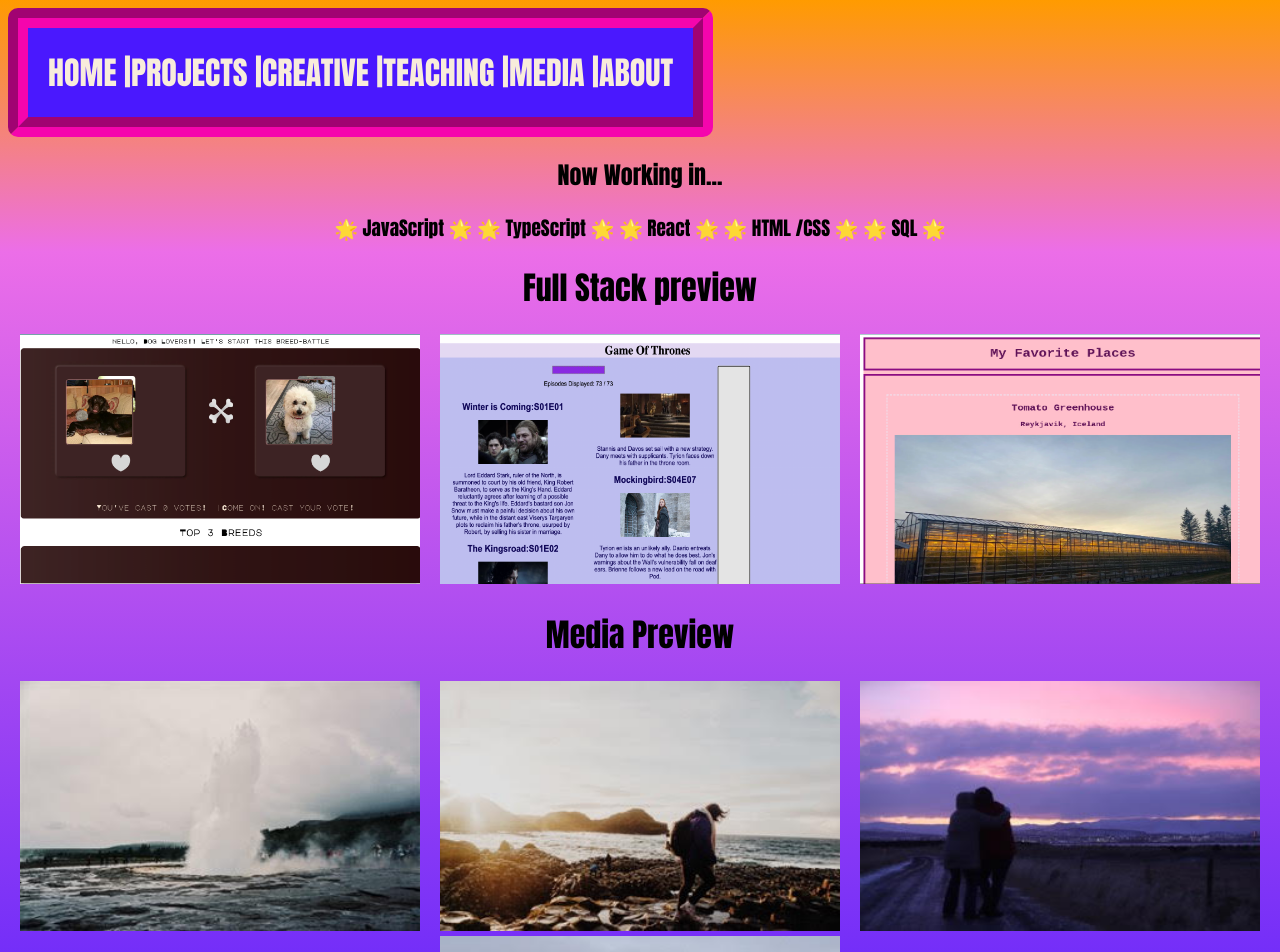
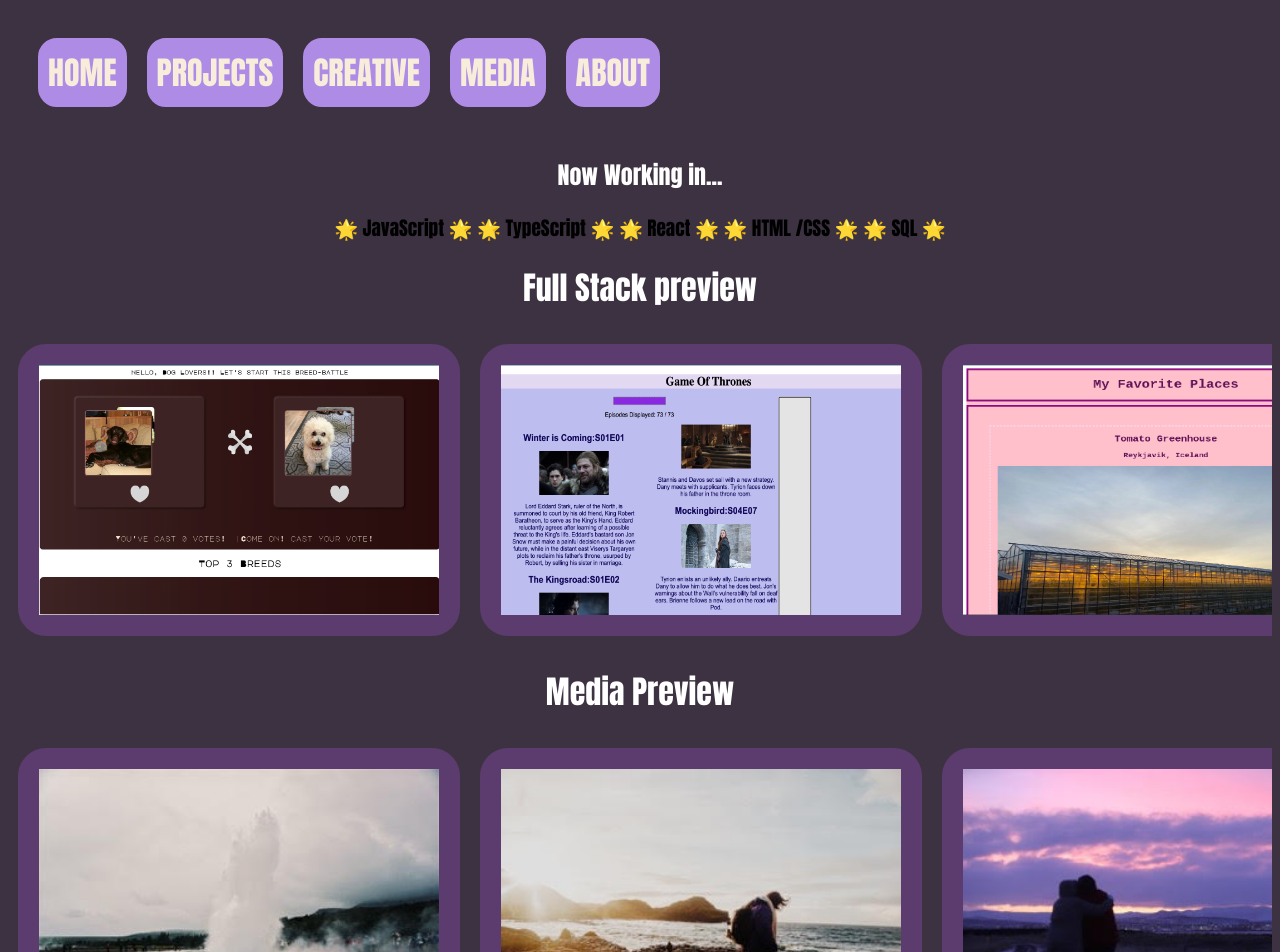
Before and after one commit to GracieLouFreebush22/portfolio-front, a React (Create React App) app: page / in a window 1280 px wide. Shown: the top 952 px of the page. Built offline with nearby package versions, Linux system fonts and the light colour scheme; the HTML template or start-up script is replaced by a standard one.

Commit message:
home page css update

```diff
--- a/package.json
+++ b/package.json
@@ -4,6 +4,7 @@
   "private": true,
   "license": "CC-BY-NC-ND-4.0",
   "dependencies": {
+    "bootstrap": "^5.2.3",
     "react": "^18.2.0",
     "react-dom": "^18.2.0",
     "react-router-dom": "^6.6.2",
--- a/src/App.css
+++ b/src/App.css
@@ -1,6 +1,8 @@
 body {
   font-family: Impact, Haettenschweiler, "Arial Narrow Bold", sans-serif;
-  background: linear-gradient(to bottom, #ff9b00 0%, #ec6ee8 21%, #4a18fe 100%);
+  /* background: linear-gradient(to bottom, #ff9b00 0%, #ec6ee8 21%, #4a18fe 100%); */
+  background: rgb(61, 50, 66);
+  color: white;
 }
 a {
   text-decoration: none;
@@ -13,8 +15,8 @@ a {
   border-radius: 10px;
   top: 0;
   left: 0;
-  border: groove 20px rgb(245, 5, 173);
-  background-color: #4a18fe;
+  /* border: groove 20px rgb(245, 5, 173);
+  background-color: #4a18fe; */
   font-size: larger;
   width: fit-content;
   justify-content: flex-start;
@@ -23,7 +25,13 @@ a {
   flex-direction: row;
   font-size: xx-large;
 }
-
+.nav-item{
+  border:rgb(174, 140, 230) 5px solid;
+  background-color:rgb(174, 140, 230) ;
+  margin: 10px;
+  padding: 5px;
+  border-radius: .5cm;
+}
 /* .ctn-nav:hover{
     color:aqua;
 } */
--- a/src/App.tsx
+++ b/src/App.tsx
@@ -2,7 +2,7 @@ import HomePage from "./componenets/HomePage";
 import FullStackPage from "./componenets/FullStackPage";
 import CreativePage from "./componenets/CreativePage";
 import { Route, Routes } from "react-router-dom";
-import TeachingPage from "./componenets/TeachingPage";
+// import TeachingPage from "./componenets/TeachingPage";
 import MediaPage from "./componenets/MediaPage";
 import AboutPage from "./componenets/AboutPage";
 import "./App.css";
@@ -14,7 +14,7 @@ function App(): JSX.Element {
         <Route path="/" element={<HomePage />} />
         <Route path="/Projects" element={<FullStackPage />} />
         <Route path="/Creative" element={<CreativePage />} />
-        <Route path="/Teaching" element={<TeachingPage />} />
+        {/* <Route path="/Teaching" element={<TeachingPage />} /> */}
         <Route path="/Media" element={<MediaPage />} />
         <Route path="/About" element={<AboutPage />} />
       </Routes>
--- a/src/componenets/FullStackPreviewPage.tsx
+++ b/src/componenets/FullStackPreviewPage.tsx
@@ -9,15 +9,16 @@ export function FullStackPreviewPage(props: IProjPreviewProps): JSX.Element {
   return (
     <>
       <h1> Full Stack preview</h1>
-      <div className="proj-prev-ctn">
+      <div className="carousel-ctn">
         {projProps.map((proj, id) => {
           return (
-            <span className="proj-prev" key={id}>
-              <img src={proj.img} alt="" width="400px" height="250px" />
-            </span>
+            <div className="carousel-item " key={proj.id}>
+              <img src={proj.img} alt="slide" width="400px" height="250px" />
+            </div>
           );
         })}
       </div>
+
     </>
   );
 }
--- a/src/componenets/NavBar.tsx
+++ b/src/componenets/NavBar.tsx
@@ -5,12 +5,11 @@ function NavBar(): JSX.Element {
   return (
     <div>
       <nav className="ctn-nav">
-        <Link to="/"> HOME | </Link>
-        <Link to="/Projects"> PROJECTS | </Link>
-        <Link to="/Creative"> CREATIVE |</Link>
-        <Link to="/Teaching"> TEACHING | </Link>
-        <Link to="/Media"> MEDIA | </Link>
-        <Link to="/About"> ABOUT </Link>
+        <Link to="/" className= "nav-item"> HOME </Link>
+        <Link to="/Projects" className= "nav-item"> PROJECTS  </Link>
+        <Link to="/Creative" className= "nav-item"> CREATIVE </Link>
+        <Link to="/Media" className= "nav-item"> MEDIA  </Link>
+        <Link to="/About" className= "nav-item"> ABOUT </Link>
       </nav>
     </div>
   );
--- a/src/componenets/TeachingPage.tsx
+++ /dev/null
@@ -1,32 +0,0 @@
-import "../css/TeachingPage.css"
-
-function TeachingPage(): JSX.Element {
-  return (
-    <>
-    <div className="teaching-abt">
-      <h2 className="ctn-teach-header">
-          {" "}
-          Welcome!
-        </h2>
-        <p>
-          I have spent the last three years working part-time as a coding
-          teacher both in person and online in London,UK and in Houston, Tx. During this time, I noticed that teaching staff
-          find it challenging to integrate computer programming into their curriuculum because it requires longer-term training for teaching staff.
-          Here are some of the projects I have made for my students!
-        </p>
-    </div>
-
-      <div>
-        <iframe
-          src="https://scratch.mit.edu/projects/757610373/embed"
-          width="485"
-          height="402"
-          title="bugs"
-          allowFullScreen
-        ></iframe>
-      </div>
-    </>
-  );
-}
-
-export default TeachingPage;
--- a/src/css/HomePage.css
+++ b/src/css/HomePage.css
@@ -1,3 +1,5 @@
+/* <link rel="stylesheet" href="https://cdn.jsdelivr.net/npm/bootstrap@4.0.0/dist/css/bootstrap.min.css" integrity="sha384-Gn5384xqQ1aoWXA+058RXPxPg6fy4IWvTNh0E263XmFcJlSAwiGgFAW/dAiS6JXm" crossorigin="anonymous"> */
+
 .technologies{
     font-size: larger;
     color: black
@@ -10,17 +12,42 @@
 
 .media-prev-ctn{
    border: 10px black;
+   display: flex;
+   flex-wrap: nowrap;
+   overflow: hidden;
 }
 .media-prev{
-    padding: 10px;
+    padding: 1px;
+    margin: 10px;
+    border-radius: .75cm;
+    background-color: rgb(92, 60, 110);
+    width: 100%;
+    border: 20px solid rgb(92, 60, 110);
+    display: flex;
+    align-items: center;
+    justify-content: center;
+    transition: 1s cubic-bezier(0.39,0.575,0.565, 1);
+
 
 }
-.proj-prev-ctn{
+.carousel-ctn{
     border: 10px black;
+    display: flex;
+    flex-wrap: nowrap;
+    overflow: hidden;
 }
 
-.proj-prev{
-    padding: 10px;
+.carousel-item{
+    padding: 1px;
+    margin: 10px;
+    border-radius: .75cm;
+    background-color: rgb(92, 60, 110);
+    width: 100%;
+    border: 20px solid rgb(92, 60, 110);
+    display: flex;
+    align-items: center;
+    justify-content: center;
+    transition: 1s cubic-bezier(0.39,0.575,0.565, 1);
 }
 
 .proj-prev:hover{
--- a/src/css/TeachingPage.css
+++ /dev/null
@@ -1,7 +0,0 @@
-.teaching-abt{
-    background-color: rgba(68, 9, 136, 0.582);
-    color: white;
-    width: 800px;
-    position: center;
-    font-family: 'Courier New', Courier, monospace;
-}
```
Also changed, not shown: 2 other files (tests, documents, lock files or other folders).
